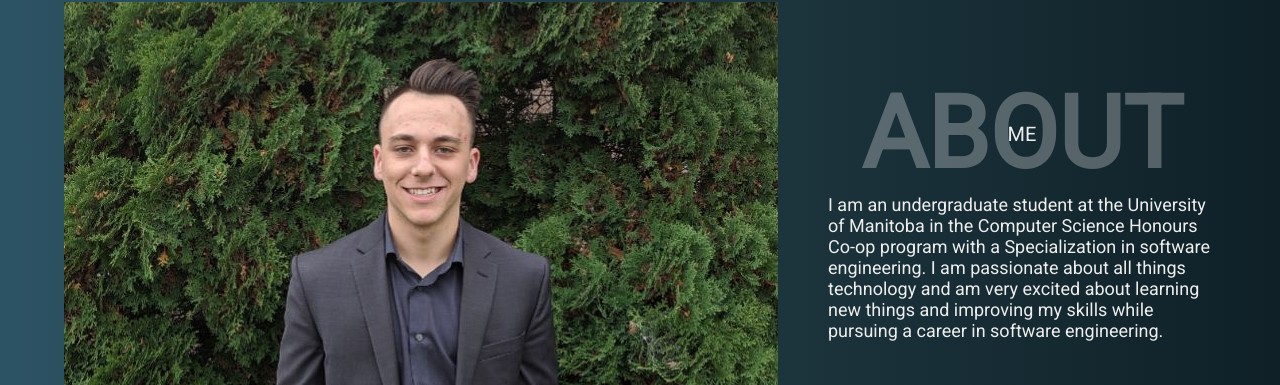
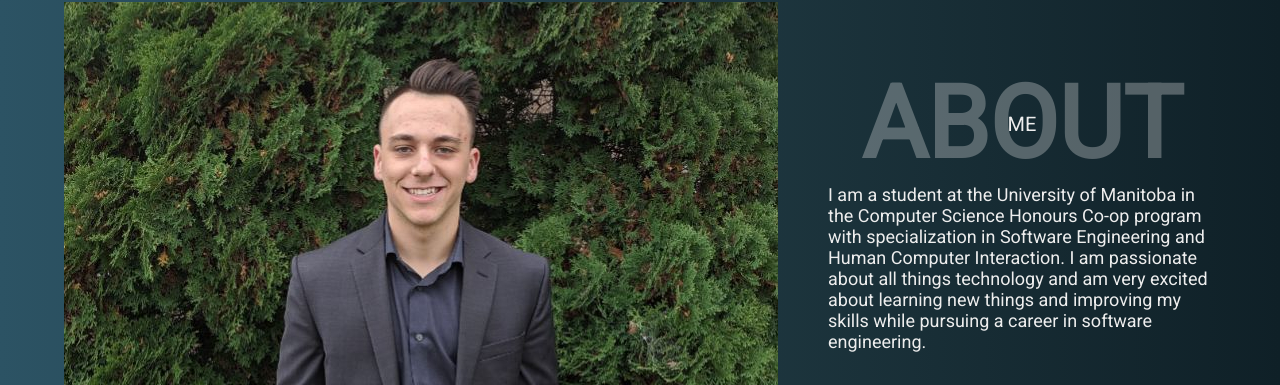
Before and after one commit to cadenchabot/cadenchabot.github.io, a plain HTML site: page index.html in a window 1280 px wide. Shown: the part 858-1243 px from the top of the page. Drawn offline with nearby package versions, Linux system fonts and the light colour scheme.

Commit message:
Cleaning up

```diff
--- a/index.html
+++ b/index.html
@@ -22,7 +22,6 @@
         gtag('config', 'UA-151182494-1');
     </script>
 </head>
-
 <body>
     <header>
         <div class="menu-toggler">
@@ -55,8 +54,8 @@
                         <h6>Me</h6>
                  </div>
                 <p>
-                    I am an undergraduate student at the University of Manitoba in the Computer Science Honours
-                        Co-op program with a Specialization in software engineering.
+                    I am a student at the University of Manitoba in the Computer Science Honours
+                    Co-op program with specialization in Software Engineering and Human Computer Interaction.
                     I am passionate about all things technology and am very excited about learning new things
                     and improving my skills while pursuing a career in software engineering.
                 </p>
@@ -67,12 +66,9 @@
                             <li><a href="mailto:chabotc@myumanitoba.ca" target="_blank" class="icon-link"><i class="fas fa-envelope fa-2x"></i></a></li>
                         </ul>
                 </div>
-
             </div>
-
         </div>
     </section>
-
     <section class="portfolio" id="portfolio">
         <div class="container">
             <div class="section-heading">
@@ -91,7 +87,6 @@
                         Frogger style game developed in C# and .NET without game libraires.
                         This game taught me a lot about object oriented programming, data structures,
                         basic graphics, collision detection and designing a project from start to finish.
-
                     </p>
                     <a href="https://github.com/cadenchabot/Jogger3" target="_blank" class="cta">View on GitHub</a>
                 </div>
@@ -110,7 +105,6 @@
                         </p>
                         <a href="https://github.com/cadenchabot" target="_blank" class="cta">View on GitHub</a>
                     </div>
-
             </div>
             -->
             <!--This Site-->
@@ -131,7 +125,6 @@
             </div>
         </div>
     </section>
-
     <section class="experience" id="experience">
         <div class="container">
             <div class="section-heading">
@@ -147,6 +140,8 @@
                             I worked on the Priceline Partner Network White Label product, a site that can be re-styled for any partner company to sell Priceline rates to its customers.
                             I developed A/B tests for new features in JavaScript with React and some PHP.
                             I also implemented specific partner requests in collaboration with the Security, Design, API and Product teams.
+                        </p>
+                        <p>
                             I also created new versions of the Priceline.com, Booking.com, and Agoda.com Universal Windows Platform apps that are pre-installed on every HP laptop sold in C# and .NET.
                             This re-write was required to comply with Windows Store accessibility standards.
                         </p>
@@ -173,37 +168,14 @@
             </div>
         </div>
     </section>
-    <!--
-    <section class="contact" id="contact">
-        <div class="container">
-            <div class="section-heading">
-                <h1>Contact</h1>
-                <h6>Send me an email</h6>
-            </div>
-            <form action="https://script.google.com/macros/s/AKfycbwrdvIRvKPusjm4FvekYgPLEySLOFYXu-DbxaTB9JWDnjf5eek/exec" data-aos="fade-up" data-aos-delay="300">
-                <label for="name">Name:</label>
-                <input type="text" id="name" name="name" placeholder="Enter your name..." required>
-                <label for="email">Email:</label>
-                <input type="email" id="email" name="email" placeholder="Enter your email..." required>
-                <label for="message">Message:</label>
-                <textarea name="message" id="message" placeholder="Type me a message..." cols="30" rows="10"></textarea>
-                <input type="submit" value="Submit">
-            </form>
-
-        </div>
-    </section>
-    -->
     <footer class="copyright">
         <div class="up" id="up">
             <i class="fas fa-chevron-up" href=#></i>
-
         </div>
         <p>&copy; 2020 Caden Chabot</p>
     </footer>
-
     <script src="https://ajax.googleapis.com/ajax/libs/jquery/3.4.1/jquery.min.js"></script>
     <script src="https://unpkg.com/aos@next/dist/aos.js"></script>
     <script src="main.js"></script>
 </body>
-
 </html>
```
Lines whose indentation alone changed are shown as unchanged.
